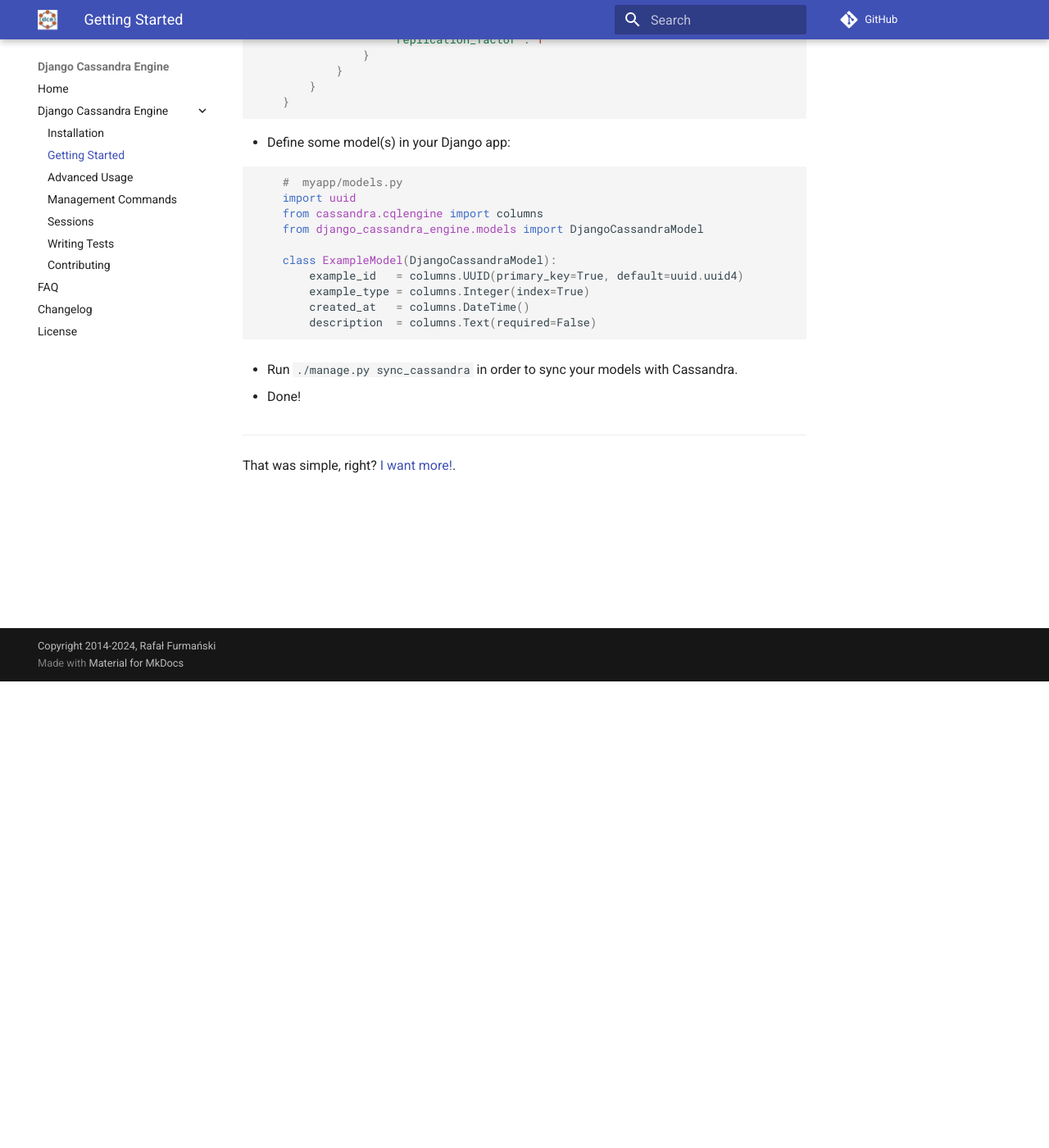
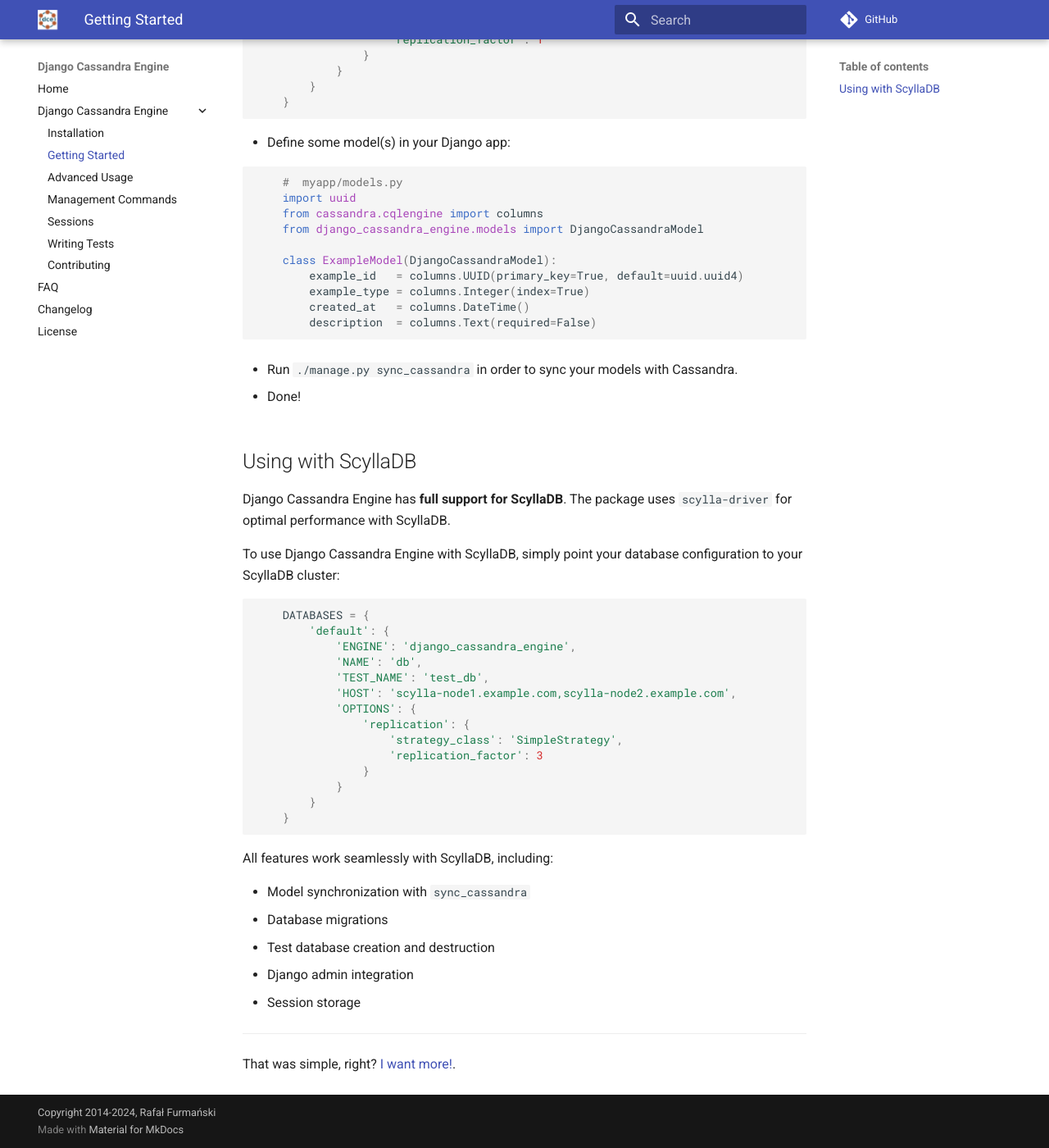
Before and after one commit to r4fek/django-cassandra-engine, an MkDocs documentation site: the page built from docs/guide/getting_started.md, in a window 1280 px wide and 1400 px high, scrolled down 569 px. Shown: the whole window at 82% size. Built offline with MkDocs 1.6.1 and Material for MkDocs 9.7.7, drawn with Linux system fonts in a browser that asks for light colours; comment, search, counter and statistics services are not loaded; old or Windows-style settings are respelled for this version of MkDocs.

Commit message:
Mentioned ScyllaDB support in the docs

````diff
--- a/docs/guide/getting_started.md
+++ b/docs/guide/getting_started.md
@@ -48,6 +48,37 @@
 
 + Done!
 
+## Using with ScyllaDB
+
+Django Cassandra Engine has **full support for ScyllaDB**. The package uses `scylla-driver` for optimal performance with ScyllaDB.
+
+To use Django Cassandra Engine with ScyllaDB, simply point your database configuration to your ScyllaDB cluster:
+
+``` python
+    DATABASES = {
+        'default': {
+            'ENGINE': 'django_cassandra_engine',
+            'NAME': 'db',
+            'TEST_NAME': 'test_db',
+            'HOST': 'scylla-node1.example.com,scylla-node2.example.com',
+            'OPTIONS': {
+                'replication': {
+                    'strategy_class': 'SimpleStrategy',
+                    'replication_factor': 3
+                }
+            }
+        }
+    }
+```
+
+All features work seamlessly with ScyllaDB, including:
+
+* Model synchronization with `sync_cassandra`
+* Database migrations
+* Test database creation and destruction
+* Django admin integration
+* Session storage
+
 ---
 
 That was simple, right? [I want more!](advanced_usage.md).
````
Also changed, not shown: README.md (+24 -0 lines), docs/index.md (+5 -2 lines).
